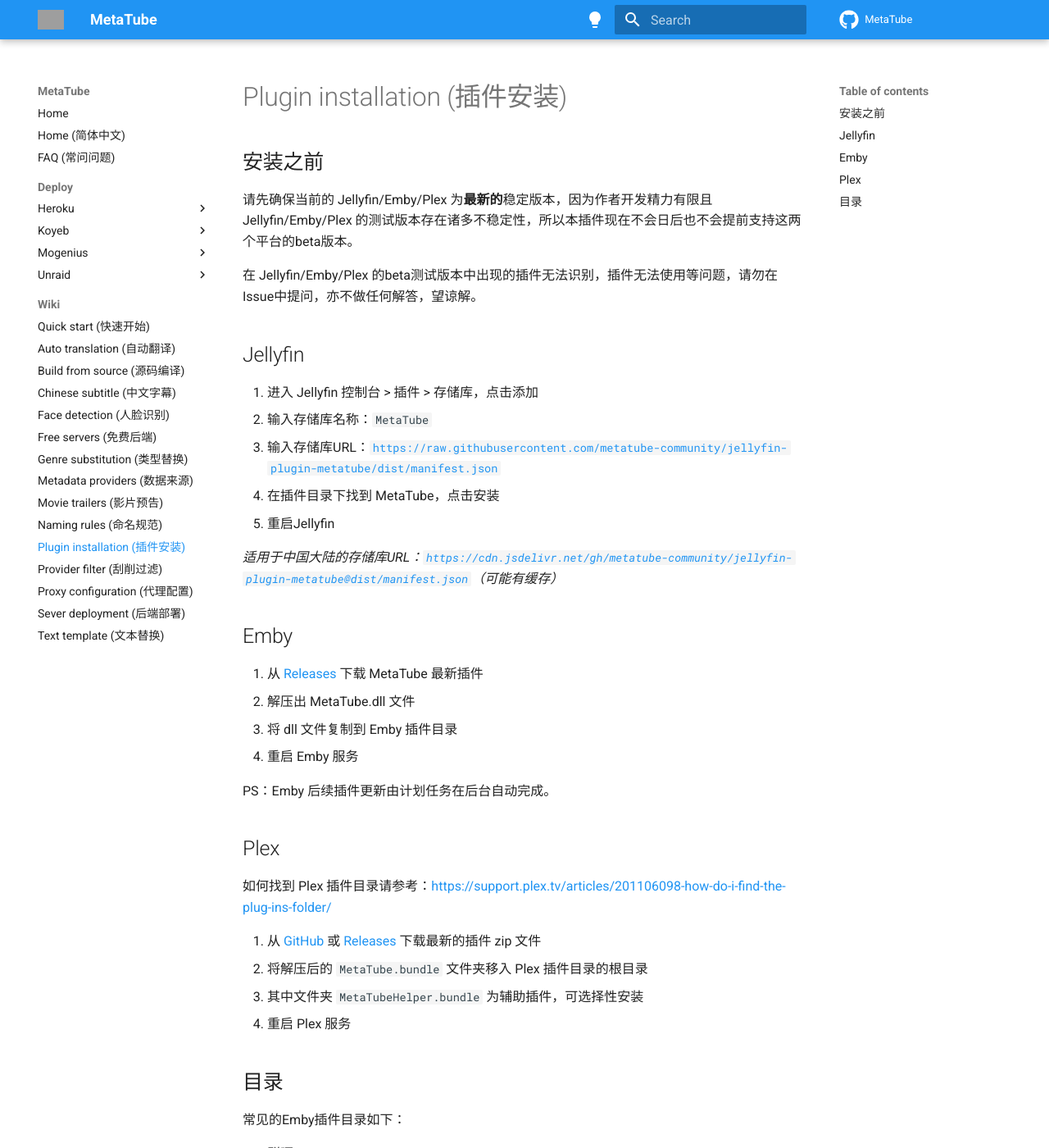
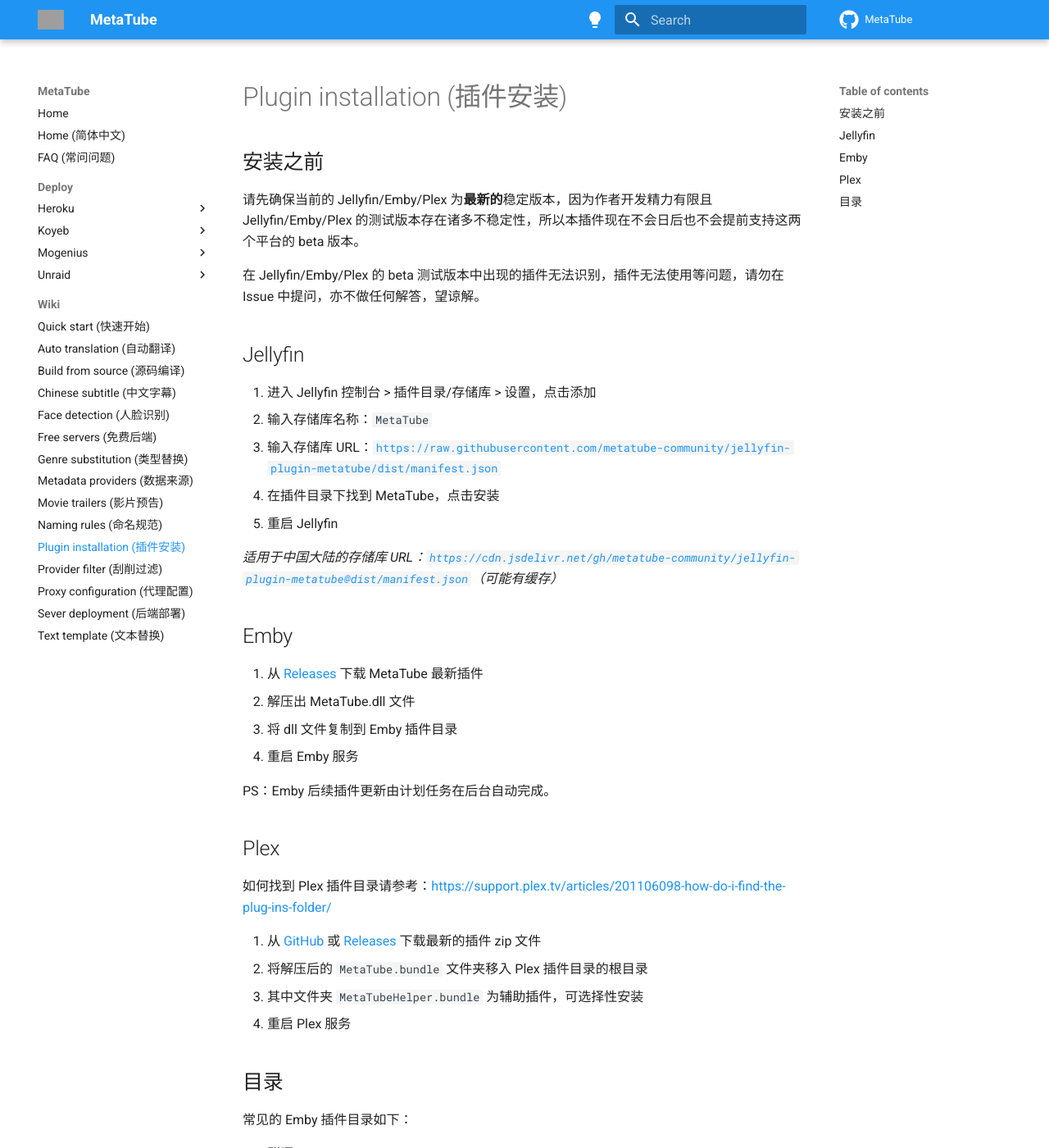
Before and after one commit to metatube-community/metatube-community.github.io, an MkDocs documentation site: the page built from docs/wiki/plugin-installation.md, in a window 1280 px wide and 1400 px high. Shown: the whole window at 82% size. Built offline with MkDocs 1.6.1 and Material for MkDocs 9.7.7, drawn with Linux system fonts in a browser that asks for light colours; grey boxes are pictures that could not be loaded.

Commit message:
Docs: minor updates

```diff
--- a/docs/wiki/plugin-installation.md
+++ b/docs/wiki/plugin-installation.md
@@ -2,19 +2,19 @@
 
 ## 安装之前
 
-请先确保当前的 Jellyfin/Emby/Plex 为**最新的**稳定版本，因为作者开发精力有限且 Jellyfin/Emby/Plex 的测试版本存在诸多不稳定性，所以本插件现在不会日后也不会提前支持这两个平台的beta版本。
+请先确保当前的 Jellyfin/Emby/Plex 为**最新的**稳定版本，因为作者开发精力有限且 Jellyfin/Emby/Plex 的测试版本存在诸多不稳定性，所以本插件现在不会日后也不会提前支持这两个平台的 beta 版本。
 
-在 Jellyfin/Emby/Plex 的beta测试版本中出现的插件无法识别，插件无法使用等问题，请勿在Issue中提问，亦不做任何解答，望谅解。
+在 Jellyfin/Emby/Plex 的 beta 测试版本中出现的插件无法识别，插件无法使用等问题，请勿在 Issue 中提问，亦不做任何解答，望谅解。
 
 ## Jellyfin
 
-1. 进入 Jellyfin 控制台 > 插件 > 存储库，点击添加
+1. 进入 Jellyfin 控制台 > 插件目录/存储库 > 设置，点击添加
 2. 输入存储库名称：`MetaTube`
-3. 输入存储库URL：[`https://raw.githubusercontent.com/metatube-community/jellyfin-plugin-metatube/dist/manifest.json`](https://raw.githubusercontent.com/metatube-community/jellyfin-plugin-metatube/dist/manifest.json)
+3. 输入存储库 URL：[`https://raw.githubusercontent.com/metatube-community/jellyfin-plugin-metatube/dist/manifest.json`](https://raw.githubusercontent.com/metatube-community/jellyfin-plugin-metatube/dist/manifest.json)
 4. 在插件目录下找到 MetaTube，点击安装
-5. 重启Jellyfin
+5. 重启 Jellyfin
 
-_适用于中国大陆的存储库URL：[`https://cdn.jsdelivr.net/gh/metatube-community/jellyfin-plugin-metatube@dist/manifest.json`](https://cdn.jsdelivr.net/gh/metatube-community/jellyfin-plugin-metatube@dist/manifest.json)（可能有缓存）_
+_适用于中国大陆的存储库 URL：[`https://cdn.jsdelivr.net/gh/metatube-community/jellyfin-plugin-metatube@dist/manifest.json`](https://cdn.jsdelivr.net/gh/metatube-community/jellyfin-plugin-metatube@dist/manifest.json)（可能有缓存）_
 
 ## Emby
 
@@ -36,7 +36,7 @@
 
 ## 目录
 
-常见的Emby插件目录如下：
+常见的 Emby 插件目录如下：
 
 - 群晖
   > /volume1/Emby/plugins
```
Also changed, not shown: docs/README.md (+6 -7 lines).
